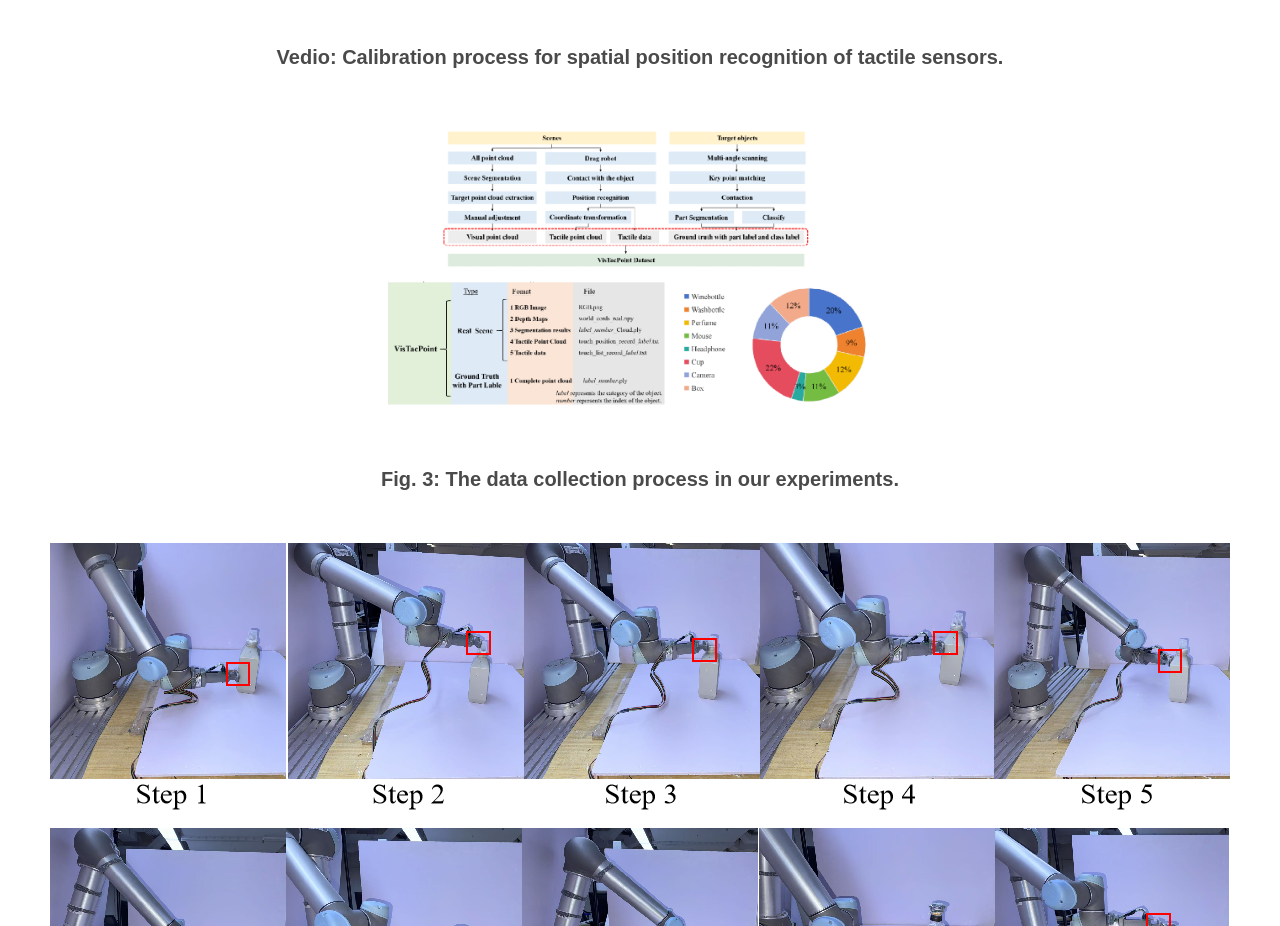
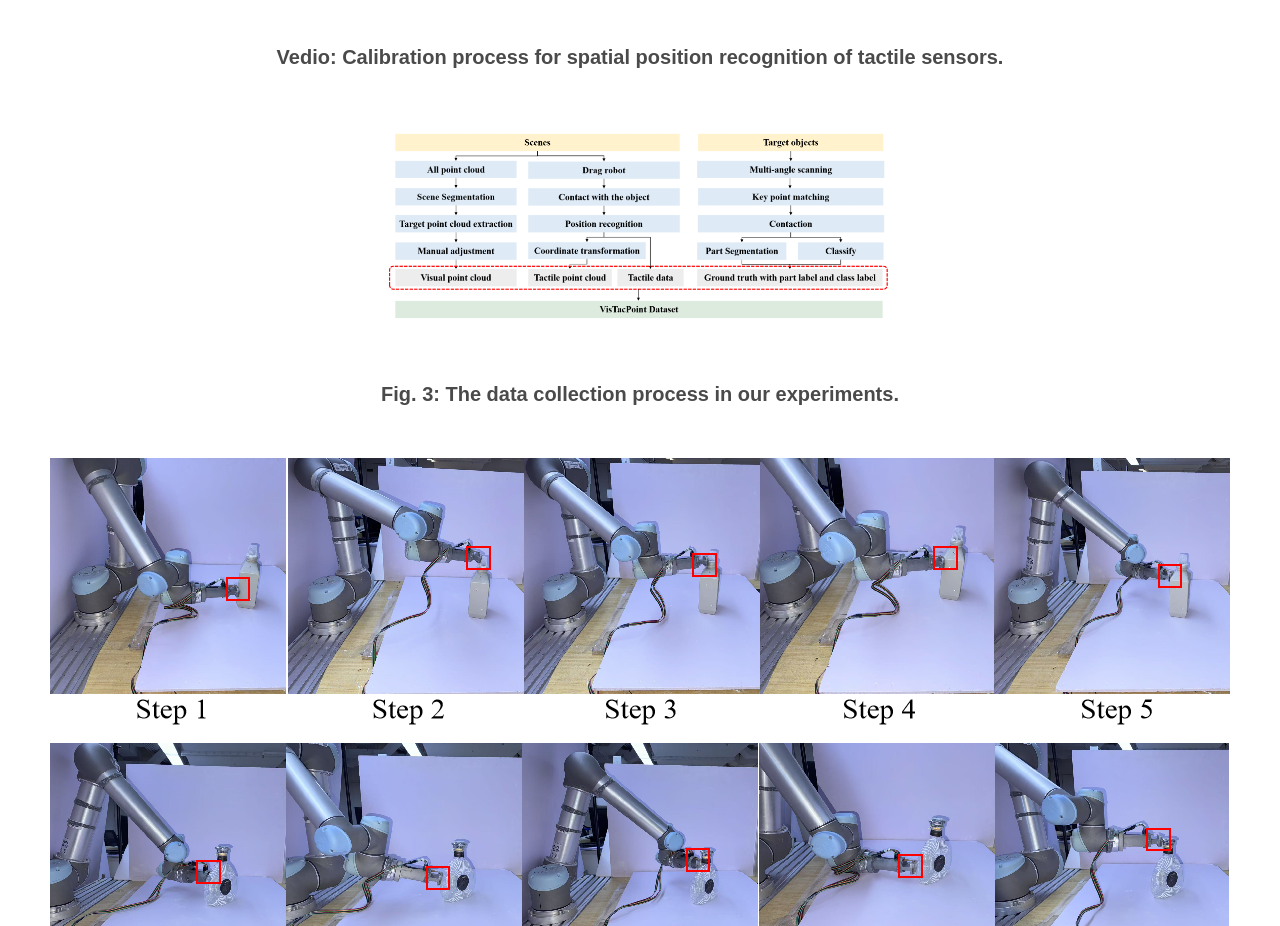
Before and after one commit to luxurylf/DATASET, a plain HTML site: page index.html in a window 1280 px wide. Shown: the part 2780-3706 px from the top of the page. Drawn offline with nearby package versions, Linux system fonts and the light colour scheme; some icons are missing; a web font is replaced by a local one.

Commit message:
Update index.html

```diff
--- a/index.html
+++ b/index.html
@@ -315,7 +315,7 @@
 
   <section class="img">
     <div style="display: flex; justify-content: center; align-items: center;">
-      <img src="./static/images/processfi.png" alt="Centered Image"/>
+      <img src="./static/images/process.png" alt="Centered Image"/>
     </div>
   </section>
 
```
